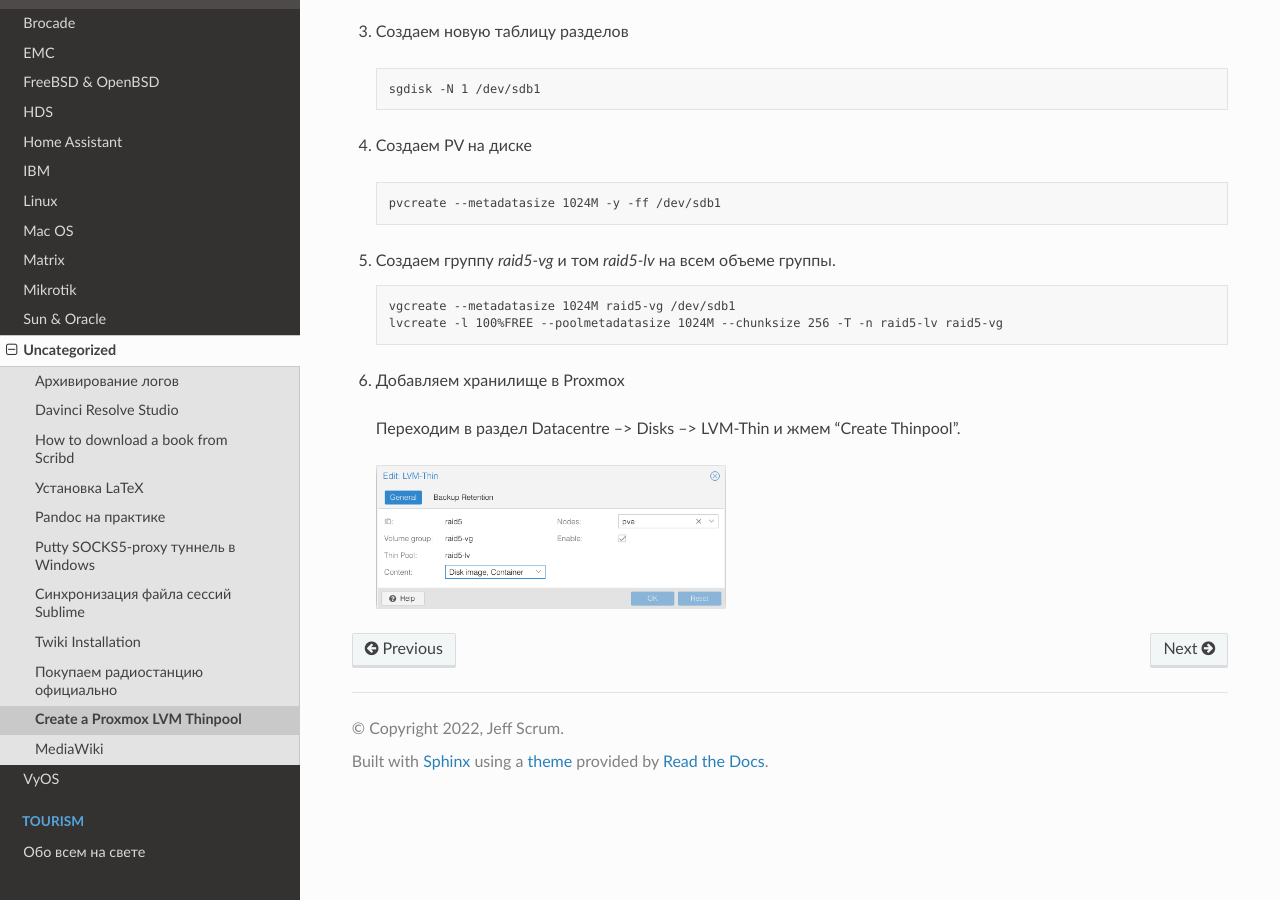
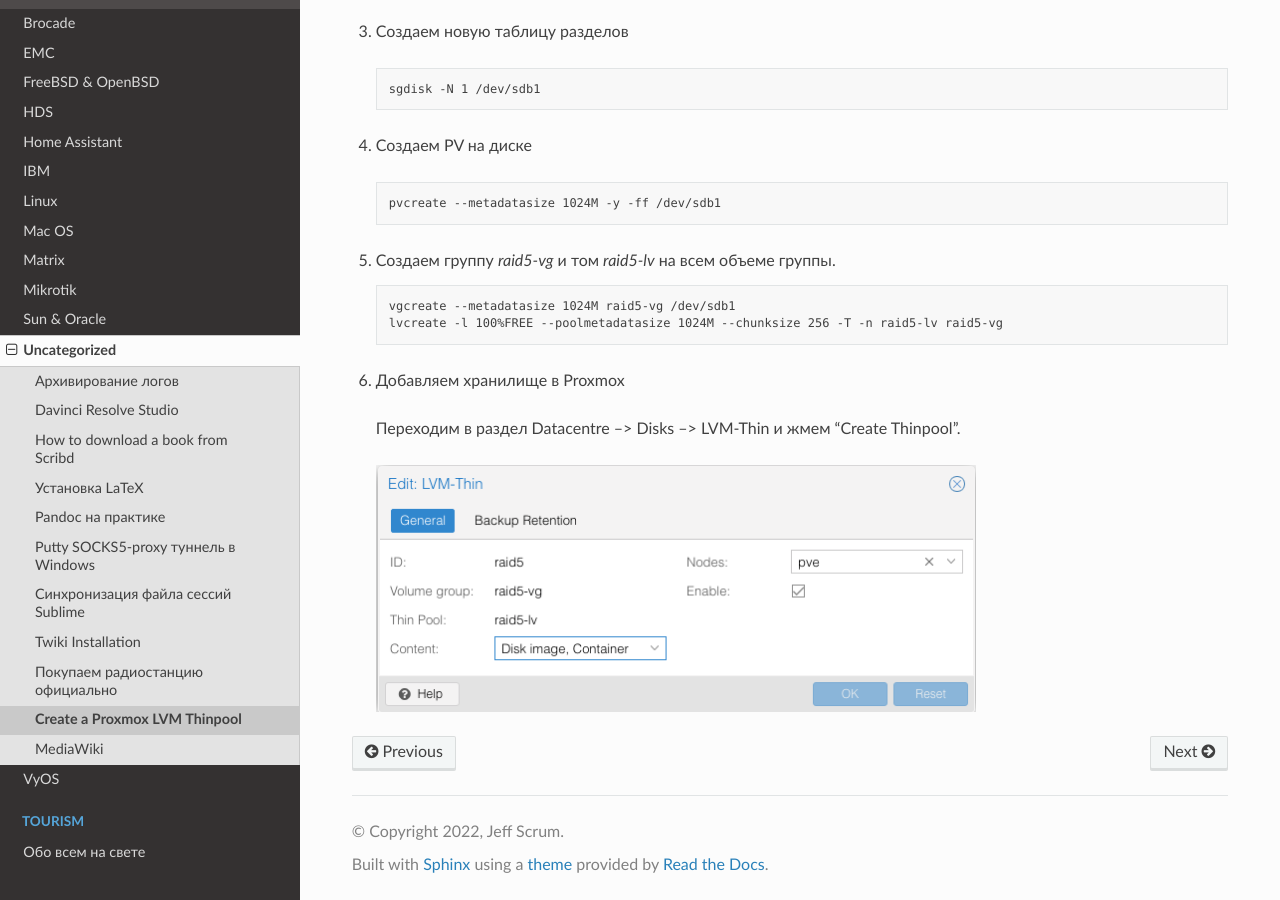
Before and after one commit to jeffscrum/jeffscrum.github.io, a Sphinx documentation site: the page built from source/uncategorized/proxmox-thinpool-storage.rst, in a window 1280 px wide and 900 px high, scrolled down 912 px. Built offline with Sphinx 7.4.7 and the Read the Docs theme 2.0.0, drawn with Linux system fonts in a browser that asks for light colours.

Commit message:
Update proxmox-thinpool-storage.rst

```diff
--- a/source/uncategorized/proxmox-thinpool-storage.rst
+++ b/source/uncategorized/proxmox-thinpool-storage.rst
@@ -70,4 +70,4 @@ Create a Proxmox LVM Thinpool
   Переходим в раздел Datacentre --> Disks --> LVM-Thin и жмем "Create Thinpool".
 
   .. image:: /images/proxmox-lvm-thin.png
-    :width: 350
+    :width: 600
```
